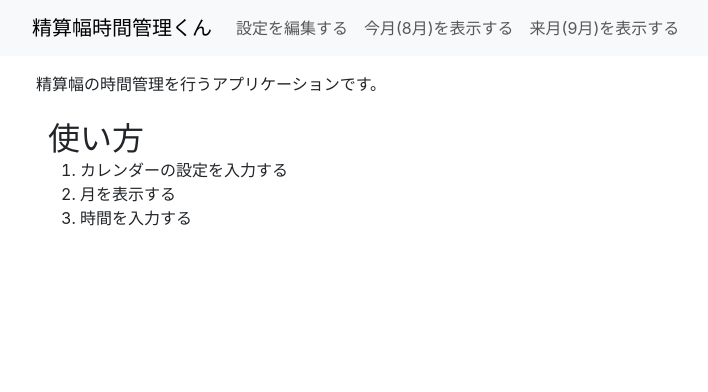
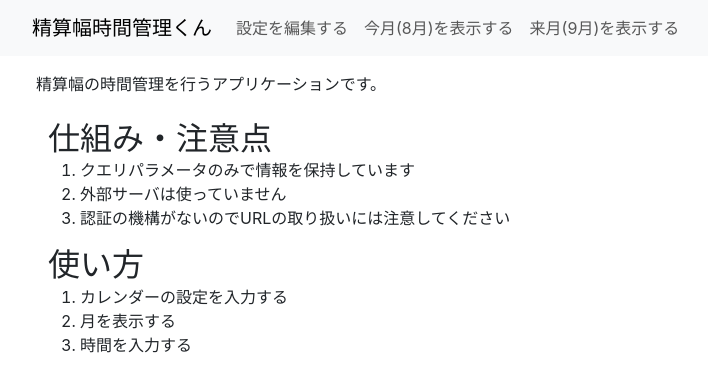
Before and after one commit to jiikko/monthly_hours_manager, a Next.js app: page / in a window 1280 px wide. Shown: the top 392 px of the page, without its empty margins (50-758 px from the left). Built offline with nearby package versions, Linux system fonts and the light colour scheme.

Commit message:
update top

```diff
--- a/pages/index.tsx
+++ b/pages/index.tsx
@@ -19,14 +19,14 @@ export default function Page() {
     return(
       <Row>
         <Col>
-          <h2>設定情報</h2>
+          <h2 className='mb-3'>現在の設定情報</h2>
           <Table striped bordered hover>
             <thead>
               <tr>
                 <th>名前</th>
                 <th>基準時間</th>
                 <th>稼働曜日</th>
-                <th>管理中の月</th>
+                <th>管理対象の月</th>
               </tr>
             </thead>
             <tbody>
@@ -51,6 +51,13 @@ export default function Page() {
 
       <Row>
         <Col>
+          <h2>仕組み・注意点</h2>
+          <ol>
+            <li>クエリパラメータのみで情報を保持しています</li>
+            <li>外部サーバは使っていません</li>
+            <li>認証の機構がないのでURLの取り扱いには注意してください</li>
+          </ol>
+
           <h2>使い方</h2>
           <ol>
             <li>カレンダーの設定を入力する</li>
```
Also changed, not shown: 1 other file (tests, documents, lock files or other folders).
